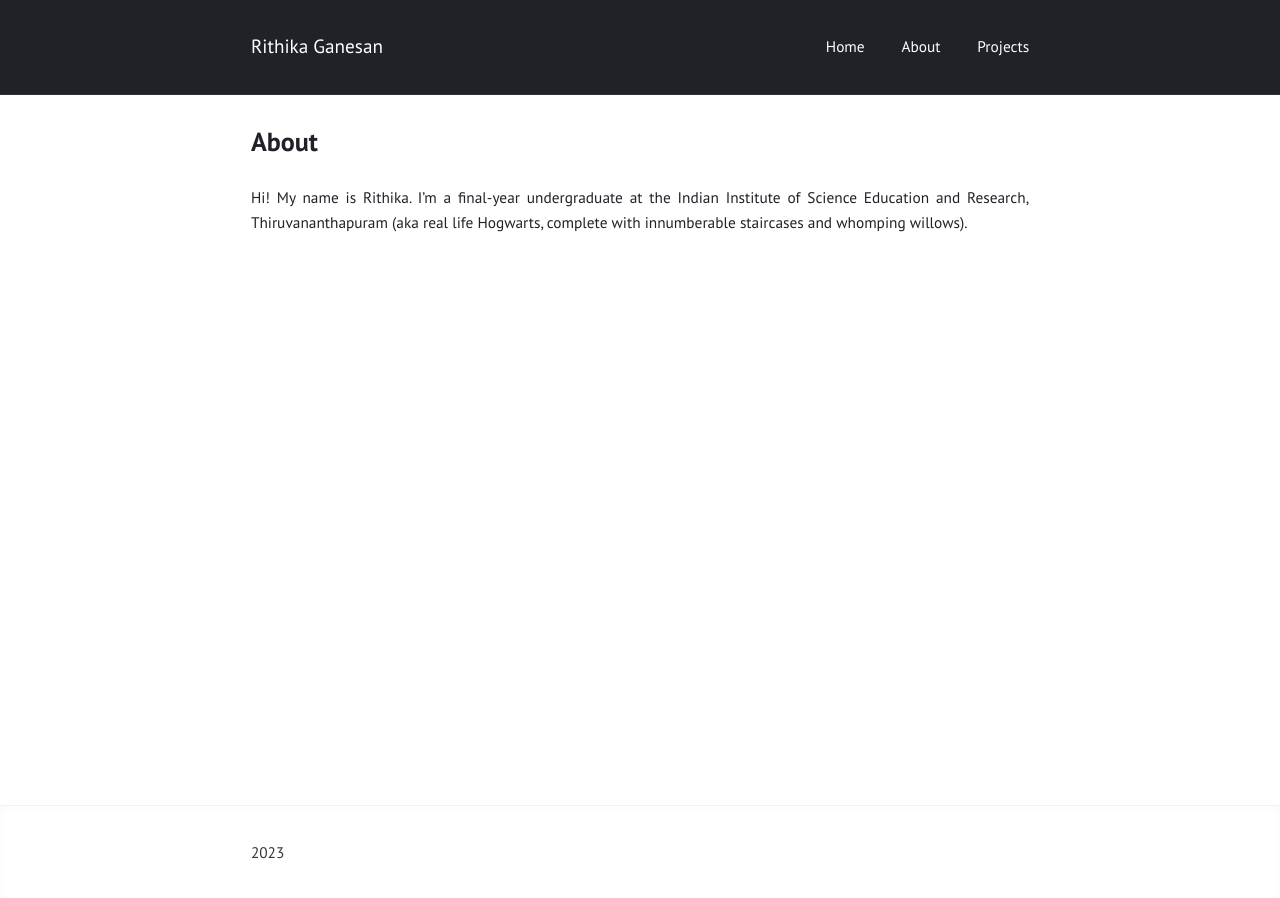
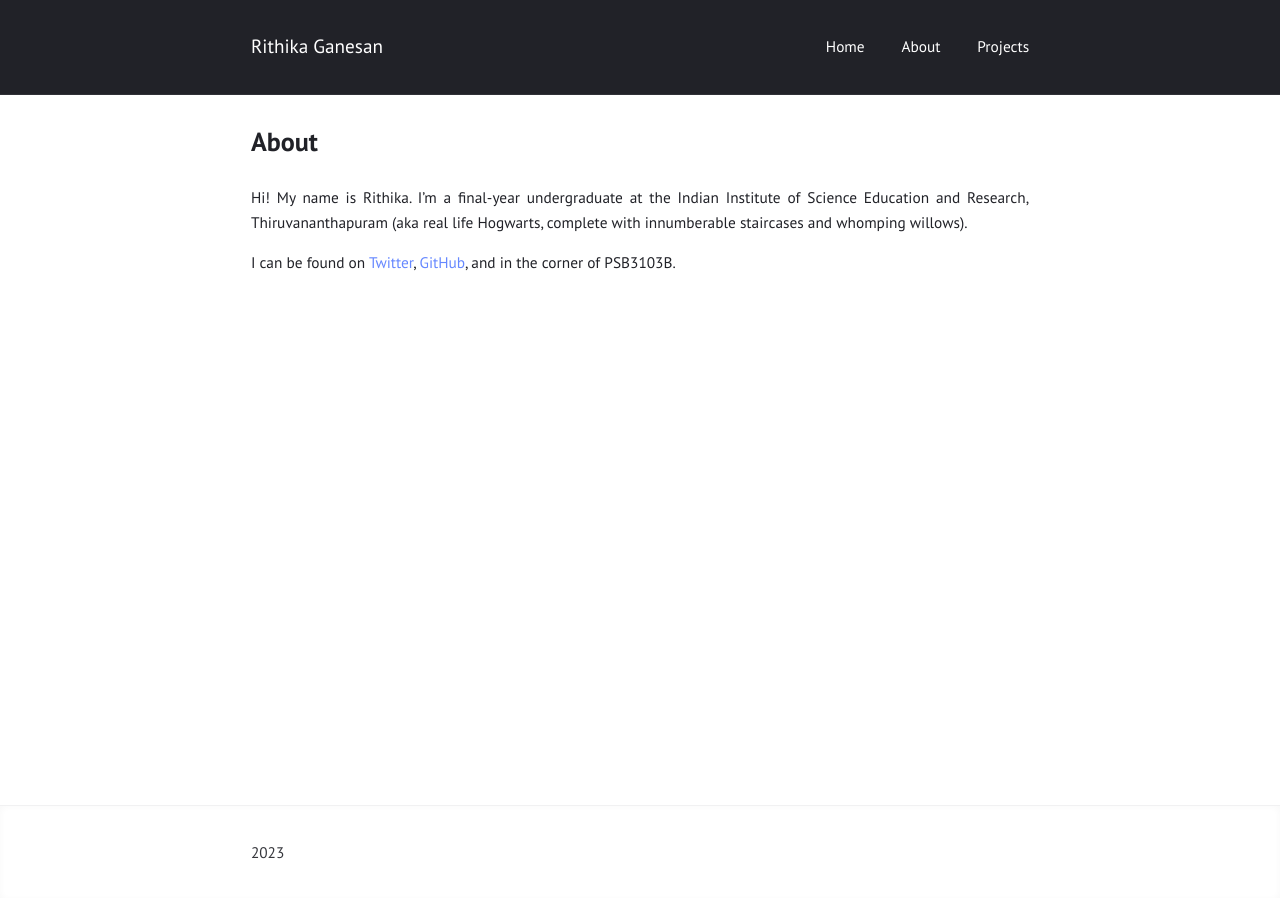
Before and after one commit to rithika-ganesan/rithika-ganesan.github.io, a Jekyll site: the page built from about.md, in a window 1280 px wide. Built offline with Jekyll 4.4.1, drawn with Linux system fonts in a browser that asks for light colours.

Commit message:
Update about.md

```diff
--- a/about.md
+++ b/about.md
@@ -5,3 +5,5 @@ layout: page
 ---
 
 Hi! My name is Rithika. I'm a final-year undergraduate at the Indian Institute of Science Education and Research, Thiruvananthapuram (aka real life Hogwarts, complete with innumberable staircases and whomping willows).
+
+I can be found on [Twitter](x.com/astrorithika), [GitHub](github.com/rithika-ganesan), and in the corner of PSB3103B.
```
